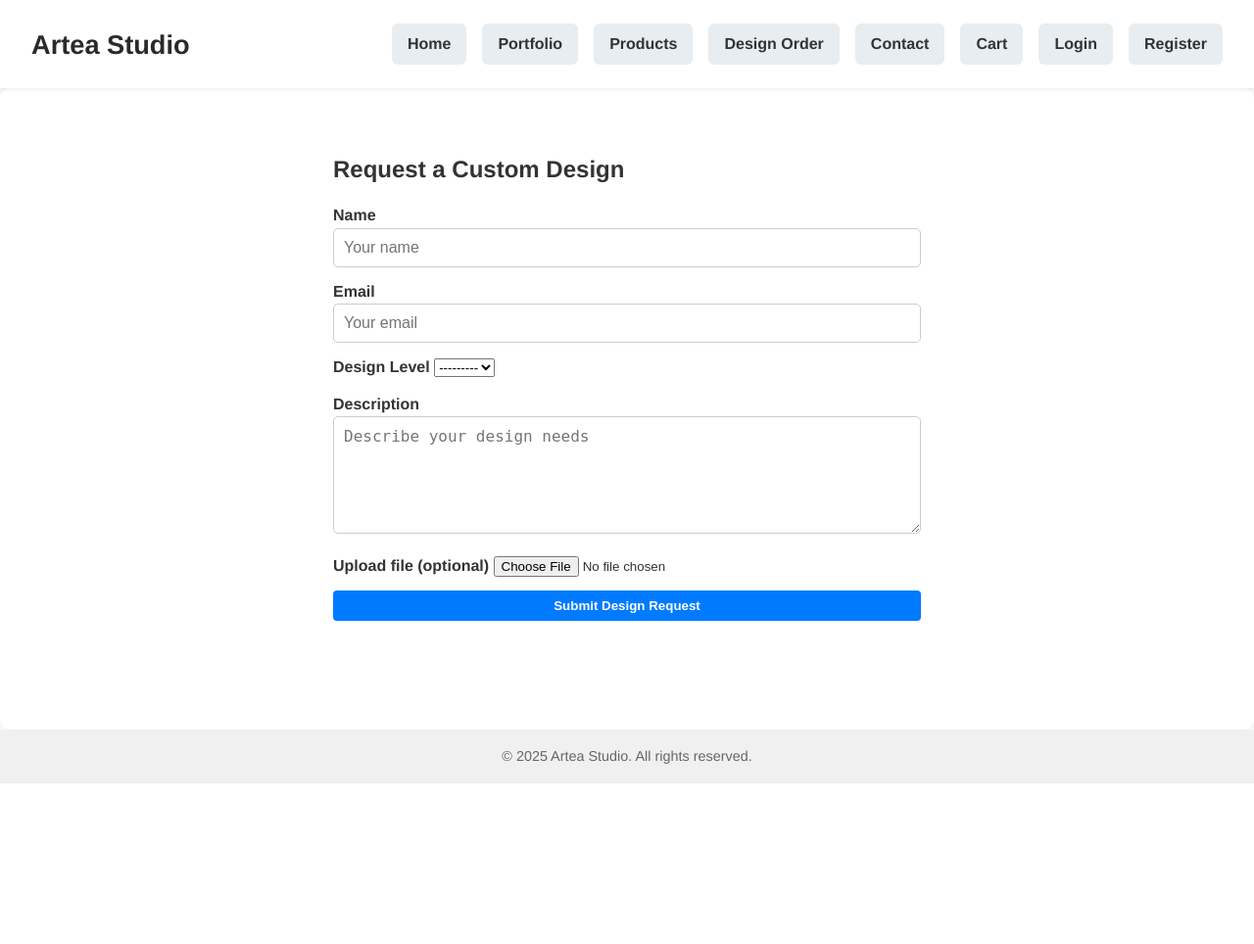
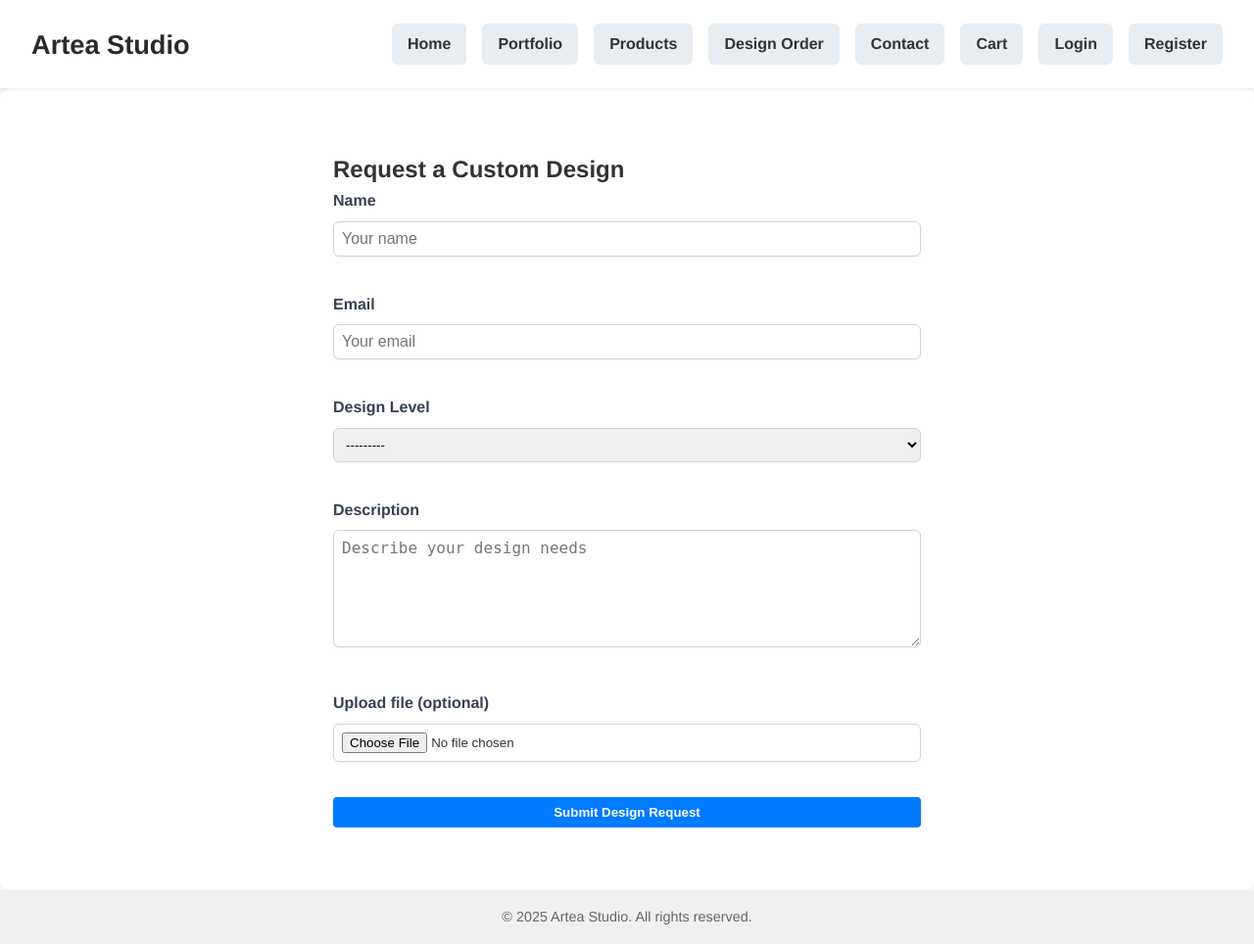
Before and after one commit to creanorcode/project_5, a Django app: page /orders/design/ in a window 1280 px wide. Shown: the whole page at 98% size. Before the commit the page ends 800 px from the top, so only its background shows below. Run offline with Django 4.2, Linux system fonts and the light colour scheme; data that the repository does not hold is empty.

Commit message:
Add form styling to style.css for Design Order dropdown and inputs.

```diff
--- a/static/css/style.css
+++ b/static/css/style.css
@@ -653,6 +653,41 @@ input[type="submit"]:hover {
   text-decoration: underline;
 }
 
+/* === Design Request Order Styling === */
+.form-section {
+  max-width: 600px;
+  margin: 0 auto;
+}
+
+.form-group {
+  margin-bottom: 1.5rem;
+}
+
+.form-group label {
+  display: block;
+  font-weight: 600;
+  margin-bottom: 0.5rem;
+  color: #374151;  /* text-gray-700 */
+}
+
+.form-group input,
+.form-group select,
+.form-group textarea {
+  width: 100%;
+  padding: 0.5rem;
+  border: 1px solid #d1d5db; /* border-gray-300 */
+  border-radius: 0.375rem; /* rounded-md */
+  box-shadow: 0 1px 2px rgba(0,0,0,0.05); /* subtle shadow */
+}
+
+.form-group input:focus,
+.form-group select:focus,
+.form-group textarea:focus {
+  border-color: #6366f1; /* indigo-500 */
+  outline: none;
+  box-shadow: 0 0 0 2px rgba(99,102,241,0.3);
+}
+
 /* === Responsive === */
 @media (max-width: 768px) {
     .main-nav {
```
